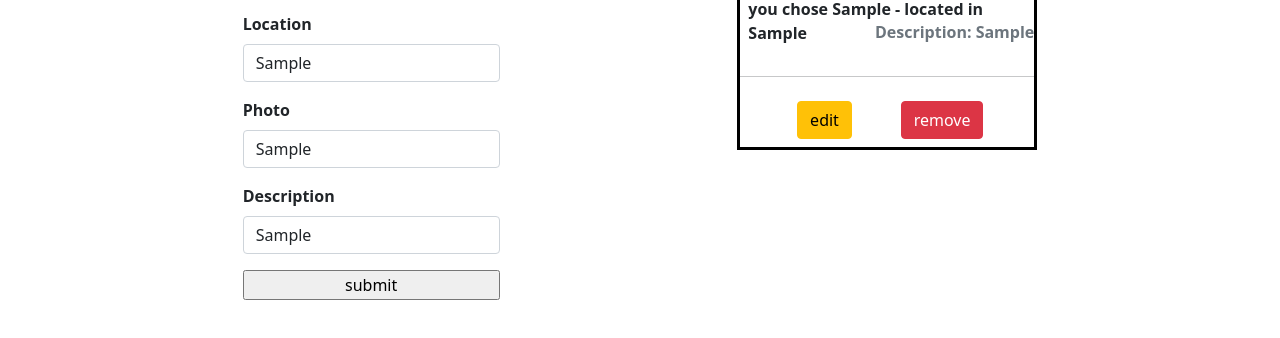
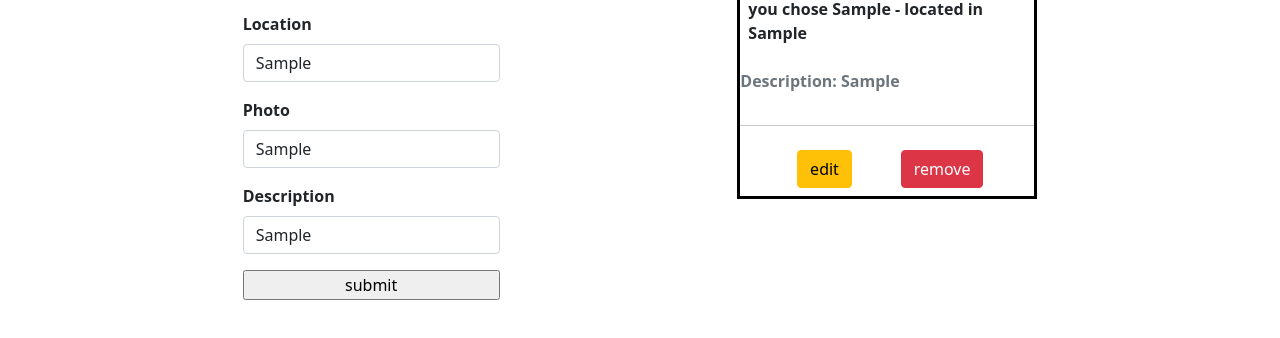
Before and after one commit to GeniusAlg0s/first_html, a plain HTML site: page destinations.html in a window 1280 px wide. Both pictures are taken after typing "Sample", "Sample", "Sample", "Sample" into the empty fields and a click on the input "submit". Shown: the part 264-602 px from the top of the page. Drawn offline with nearby package versions, Linux system fonts and the light colour scheme.

Commit message:
css stuff (hating on css )

```diff
--- a/dest.css
+++ b/dest.css
@@ -58,13 +58,15 @@ img {
   padding: 8px;
 }
 .daTop {
-  padding-top: 15px;
+  /* padding-top: 18px; */
   display: flex;
-  flex-wrap: wrap;
-  justify-content: right;
+  /* flex-wrap: wrap; */
+  justify-content: left;
 }
 .height {
-  height: 15px;
+  flex-wrap: wrap;
+  height: auto;
+  /* padding-bottom: 18px; */
 }
 #outer {
   width: 300px;
```
